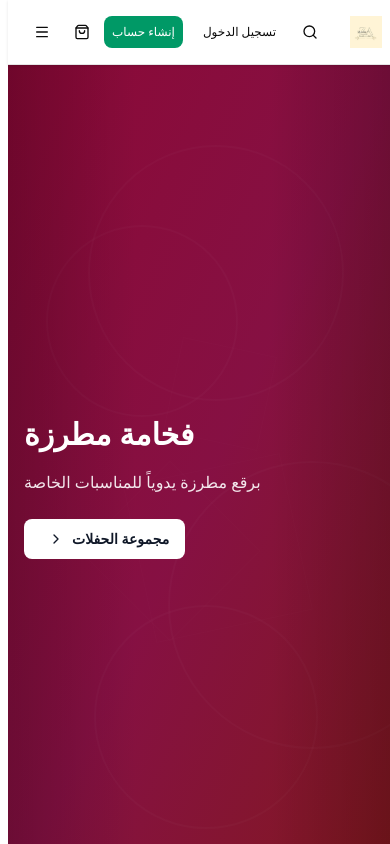
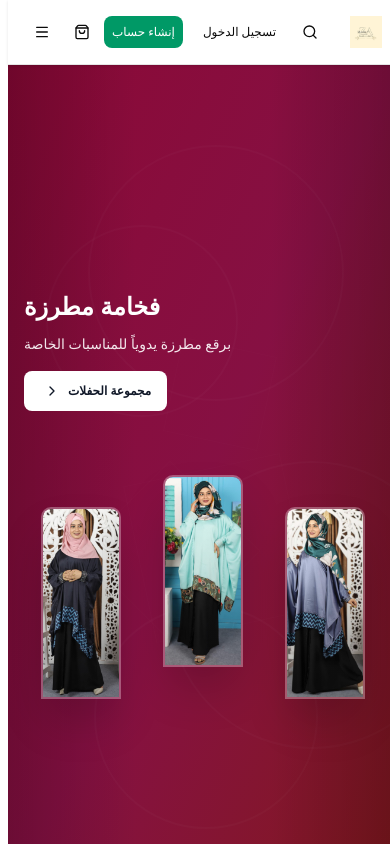
Before and after one commit to nazmulhoqueai-glitch/zara, a Next.js app: page / in a window 390 px wide. Shown: the top 844 px of the page. Built offline with nearby package versions, Linux system fonts and the light colour scheme; no server answers; the database is empty.

Commit message:
Show hero images on mobile with optimized spacing and sizing

```diff
--- a/src/app/page.tsx
+++ b/src/app/page.tsx
@@ -132,32 +132,32 @@ export default function Home() {
         {/* Content */}
         <div className="relative z-10 h-full flex items-center">
           <div className="max-w-7xl mx-auto px-4 sm:px-6 lg:px-8 w-full">
-            <div className="grid grid-cols-1 lg:grid-cols-2 gap-8 lg:gap-12 items-center">
+            <div className="grid grid-cols-1 lg:grid-cols-2 gap-4 sm:gap-6 lg:gap-8 xl:gap-12 items-center">
               {/* Left Side - Text Content */}
-              <div className="text-left pt-8 pb-8 lg:pt-0 lg:pb-0">
-                <h1 className={`text-3xl sm:text-4xl md:text-5xl lg:text-7xl xl:text-8xl font-bold ${heroSlides[currentSlide].textColor} mb-4 sm:mb-6 leading-tight`}>
+              <div className="text-left pt-4 pb-4 sm:pt-6 sm:pb-6 lg:pt-0 lg:pb-0">
+                <h1 className={`text-2xl sm:text-3xl md:text-4xl lg:text-6xl xl:text-7xl font-bold ${heroSlides[currentSlide].textColor} mb-3 sm:mb-4 lg:mb-6 leading-tight`}>
                   {heroSlides[currentSlide].title}
                 </h1>
 
-                <p className={`text-base sm:text-lg md:text-xl lg:text-2xl ${heroSlides[currentSlide].textColor} mb-6 sm:mb-8 opacity-90 leading-relaxed`}>
+                <p className={`text-sm sm:text-base md:text-lg lg:text-xl ${heroSlides[currentSlide].textColor} mb-4 sm:mb-6 lg:mb-8 opacity-90 leading-relaxed`}>
                   {heroSlides[currentSlide].description}
                 </p>
 
                 <Button
                   size="lg"
-                  className={`${heroSlides[currentSlide].buttonColor} px-4 sm:px-6 lg:px-8 py-3 sm:py-4 text-sm sm:text-base lg:text-lg font-semibold group`}
+                  className={`${heroSlides[currentSlide].buttonColor} px-3 sm:px-4 md:px-6 lg:px-8 py-2 sm:py-3 lg:py-4 text-xs sm:text-sm md:text-base lg:text-lg font-semibold group`}
                 >
                   {heroSlides[currentSlide].subtitle}
-                  <ChevronRight className="w-4 h-4 sm:w-5 sm:h-5 ml-2 group-hover:translate-x-1 transition-transform" />
+                  <ChevronRight className="w-3 h-3 sm:w-4 sm:h-4 lg:w-5 lg:h-5 ml-1 sm:ml-2 group-hover:translate-x-1 transition-transform" />
                 </Button>
               </div>
 
               {/* Right Side - Models/Products */}
-              <div className="relative hidden lg:block">
-                <div className="grid grid-cols-3 gap-4 h-96">
+              <div className="relative">
+                <div className="grid grid-cols-3 gap-2 sm:gap-3 lg:gap-4 h-64 sm:h-80 lg:h-96">
                   {/* Model 1 */}
                   <div className="flex flex-col items-center justify-end">
-                    <div className="w-32 h-80 rounded-t-lg relative overflow-hidden shadow-2xl border-4 border-white/30 hover:border-white/50 transition-all duration-300">
+                    <div className="w-20 sm:w-24 lg:w-32 h-48 sm:h-64 lg:h-80 rounded-t-lg relative overflow-hidden shadow-2xl border-2 sm:border-4 border-white/30 hover:border-white/50 transition-all duration-300">
           <Image
                         src={heroSlides[currentSlide].images[0]}
                         alt={`${heroSlides[currentSlide].title} Model 1`}
@@ -172,7 +172,7 @@ export default function Home() {
 
                   {/* Model 2 */}
                   <div className="flex flex-col items-center justify-center">
-                    <div className="w-32 h-80 rounded-t-lg relative overflow-hidden shadow-2xl border-4 border-white/30 hover:border-white/50 transition-all duration-300">
+                    <div className="w-20 sm:w-24 lg:w-32 h-48 sm:h-64 lg:h-80 rounded-t-lg relative overflow-hidden shadow-2xl border-2 sm:border-4 border-white/30 hover:border-white/50 transition-all duration-300">
           <Image
                         src={heroSlides[currentSlide].images[1]}
                         alt={`${heroSlides[currentSlide].title} Model 2`}
@@ -187,7 +187,7 @@ export default function Home() {
 
                   {/* Model 3 */}
                   <div className="flex flex-col items-center justify-end">
-                    <div className="w-32 h-80 rounded-t-lg relative overflow-hidden shadow-2xl border-4 border-white/30 hover:border-white/50 transition-all duration-300">
+                    <div className="w-20 sm:w-24 lg:w-32 h-48 sm:h-64 lg:h-80 rounded-t-lg relative overflow-hidden shadow-2xl border-2 sm:border-4 border-white/30 hover:border-white/50 transition-all duration-300">
           <Image
                         src={heroSlides[currentSlide].images[2]}
                         alt={`${heroSlides[currentSlide].title} Model 3`}
```
